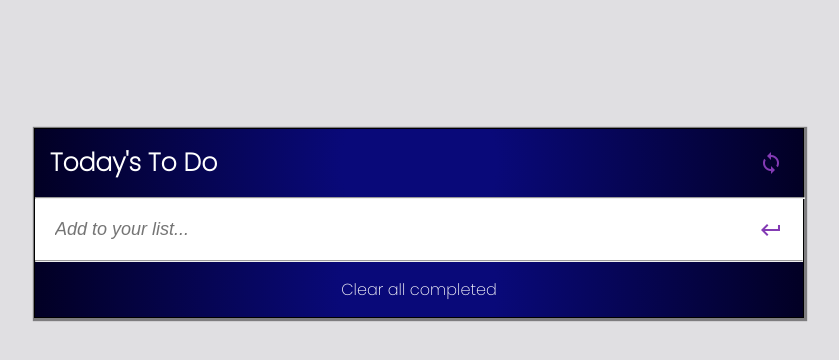
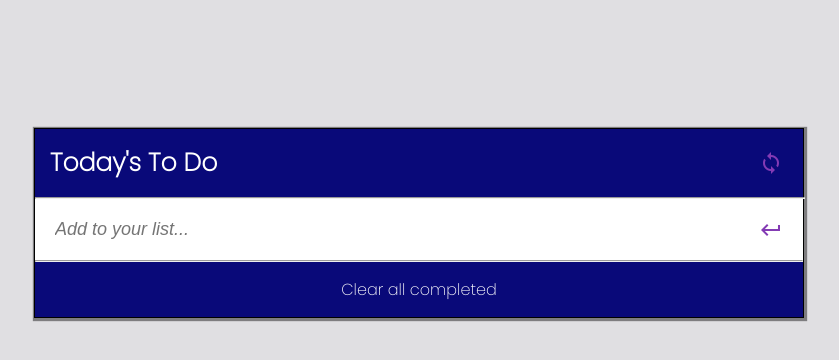
Before and after one commit to L2oukmane/To-Do-List, a website built with webpack: page src/index.html in a window 1280 px wide. Shown: the whole page, without its empty margins (221-1060 px from the left). Built offline with nearby package versions, Linux system fonts and the light colour scheme.

Commit message:
Fix linter errors

```diff
--- a/src/style.css
+++ b/src/style.css
@@ -30,12 +30,10 @@ body {
 }
 
 .heading {
-  background: radial-gradient(
-    circle,
-    rgba(9, 9, 121, 1) 20%,
-    rgba(2, 0, 36, 1) 100%,
-    rgba(0, 212, 255, 1) 100%
-  );
+  display: flex;
+  align-items: center;
+  width: 100%;
+  background: rgba(9, 9, 121, 1);
 }
 
 .heading h1 {
@@ -68,12 +66,7 @@ body {
 .clear-btn {
   align-self: center;
   text-align: center;
-  background: radial-gradient(
-    circle,
-    rgba(9, 9, 121, 1) 20%,
-    rgba(2, 0, 36, 1) 100%,
-    rgba(0, 212, 255, 1) 100%
-  );
+  background: rgba(9, 9, 121, 1);
   color: #fff;
   padding: 15px;
   cursor: pointer;
@@ -82,12 +75,6 @@ body {
 .clear-btn:hover {
   color: #fd1d1d;
   text-decoration: underline;
-}
-
-.heading {
-  display: flex;
-  align-items: center;
-  width: 100%;
 }
 
 .second-part {
```
Also changed, not shown: src/AddRemove.js (indentation only).
